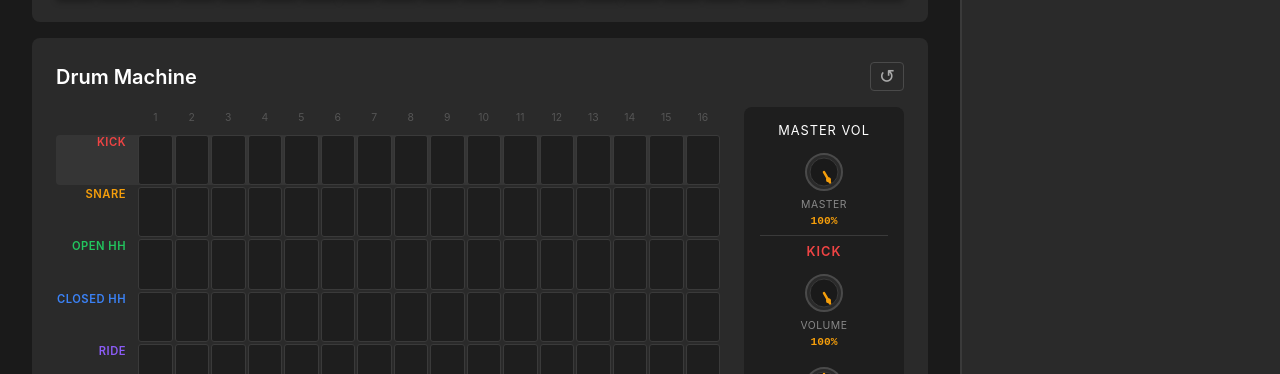
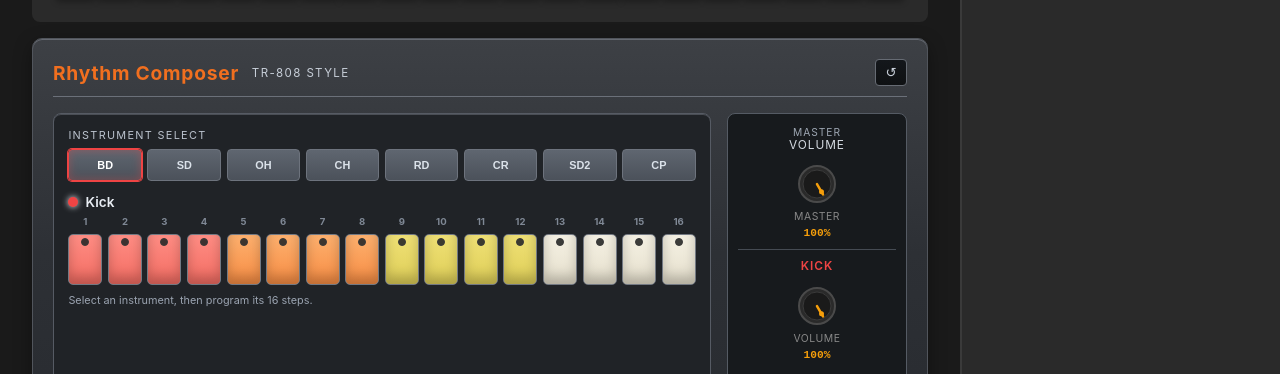
Before and after one commit to iw978599/discobot, a React (Vite) app in the folder ui/: page / in a window 1280 px wide. Shown: the part 426-800 px from the top of the page. Built offline with nearby package versions, Linux system fonts and the light colour scheme; no server answers.

Commit message:
Restyle drum machine and switch to instrument-first step programming

```diff
--- a/ui/src/components/DrumMachine.css
+++ b/ui/src/components/DrumMachine.css
@@ -1,159 +1,239 @@
 .drum-machine {
-  background: #2a2a2a;
-  border-radius: 8px;
-  padding: 1.5rem;
+  background: linear-gradient(180deg, #3d4045 0%, #2d3035 40%, #25282d 100%);
+  border-radius: 10px;
+  border: 1px solid #51555c;
+  box-shadow: inset 0 1px 0 #666a72, 0 6px 18px rgba(0, 0, 0, 0.35);
+  padding: 1.25rem;
 }
 
 .drum-machine-header {
   display: flex;
-  justify-content: space-between;
   align-items: center;
+  gap: 0.8rem;
   margin-bottom: 1rem;
+  border-bottom: 1px solid #6b7079;
+  padding-bottom: 0.6rem;
 }
 
 .drum-machine-header h2 {
-  font-size: 1.25rem;
-  font-weight: 600;
+  font-size: 1.2rem;
   margin: 0;
+  color: #f16f1f;
+  letter-spacing: 0.04em;
+}
+
+.drum-machine-model {
+  font-size: 0.72rem;
+  color: #c7ced8;
+  text-transform: uppercase;
+  letter-spacing: 0.12em;
 }
 
 .drum-reset-btn {
-  background: none;
-  border: 1px solid #4a4a4a;
+  margin-left: auto;
+  background: linear-gradient(#14171b, #0f1113);
+  border: 1px solid #666b73;
   border-radius: 4px;
-  padding: 0.25rem 0.5rem;
-  font-size: 1.2rem;
+  color: #c7ced8;
+  width: 2rem;
+  height: 1.7rem;
+  line-height: 1;
   cursor: pointer;
-  line-height: 1;
-  color: #aaa;
-  transition: border-color 0.2s;
 }
 
 .drum-reset-btn:hover {
-  border-color: #ef4444;
-  color: #ef4444;
+  border-color: #f16f1f;
+  color: #f16f1f;
 }
 
 .drum-machine-body {
-  display: flex;
-  gap: 1.5rem;
-  align-items: stretch;
+  display: grid;
+  grid-template-columns: minmax(0, 1fr) 180px;
+  gap: 1rem;
 }
 
-.drum-grid-wrapper {
-  flex: 1;
-  min-width: 0;
+.drum-sequencer-panel {
+  background: #202327;
+  border: 1px solid #565b64;
+  border-radius: 8px;
+  padding: 0.9rem;
+  box-shadow: inset 0 1px 0 #4a4e55;
+}
+
+.drum-section-title {
+  font-size: 0.68rem;
+  color: #bbc3ce;
+  text-transform: uppercase;
+  letter-spacing: 0.12em;
+  margin-bottom: 0.45rem;
+}
+
+.drum-instrument-buttons {
+  display: grid;
+  grid-template-columns: repeat(8, minmax(0, 1fr));
+  gap: 0.35rem;
+  margin-bottom: 0.8rem;
+}
+
+.drum-instrument-btn {
+  border: 1px solid #6d737d;
+  border-radius: 4px;
+  height: 2rem;
+  color: #dbe2ea;
+  background: linear-gradient(180deg, #5f6670 0%, #4b515a 100%);
+  font-size: 0.68rem;
+  font-weight: 700;
+  cursor: pointer;
+}
+
+.drum-instrument-btn.selected {
+  border-color: var(--drum-color);
+  box-shadow: 0 0 0 1px var(--drum-color), inset 0 0 10px color-mix(in srgb, var(--drum-color) 35%, transparent);
+  color: #fff;
+}
+
+.drum-step-header {
   display: flex;
   flex-direction: column;
+  gap: 0.35rem;
 }
 
-.drum-grid {
+.drum-selected-instrument {
   display: flex;
-  flex-direction: column;
-  gap: 2px;
-  width: 100%;
-  flex: 1;
+  align-items: center;
+  gap: 0.45rem;
+  color: #e8edf3;
+  font-size: 0.85rem;
+  font-weight: 600;
 }
 
-.drum-row {
-  display: flex;
-  align-items: stretch;
-  gap: 2px;
-  cursor: pointer;
-  border-radius: 4px;
-  transition: background 0.15s;
-  flex: 1;
-  min-height: 0;
+.drum-selected-dot {
+  width: 10px;
+  height: 10px;
+  border-radius: 50%;
+  box-shadow: 0 0 6px currentColor;
 }
 
-.drum-row.selected {
-  background: rgba(255, 255, 255, 0.05);
-}
-
-.drum-row-header {
-  cursor: default;
-  margin-bottom: 4px;
-  flex: 0 0 auto;
-}
-
-.drum-label-cell {
-  width: 80px;
-  flex-shrink: 0;
-  font-size: 0.7rem;
-  font-weight: 600;
-  text-align: right;
-  padding-right: 10px;
-  text-transform: uppercase;
-  letter-spacing: 0.5px;
-  color: #888;
-  overflow: hidden;
-  text-overflow: ellipsis;
-  white-space: nowrap;
+.drum-step-indicators {
+  display: grid;
+  grid-template-columns: repeat(16, minmax(0, 1fr));
+  gap: 0.35rem;
 }
 
 .drum-step-indicator {
-  flex: 1;
-  min-width: 20px;
-  min-height: 22px;
   text-align: center;
-  font-size: 0.65rem;
-  color: #555;
-  line-height: 22px;
+  font-size: 0.6rem;
+  color: #7f8895;
+  font-weight: 700;
 }
 
 .drum-step-indicator.active {
-  color: #22c55e;
-  font-weight: bold;
+  color: #f16f1f;
 }
 
-.drum-cell {
-  flex: 1;
-  min-width: 20px;
-  min-height: 22px;
-  border: 1px solid #3a3a3a;
-  border-radius: 3px;
-  background: #1e1e1e;
-  cursor: pointer;
-  transition: all 0.15s;
-  padding: 0;
+.drum-step-row {
+  margin-top: 0.45rem;
+  display: grid;
+  grid-template-columns: repeat(16, minmax(0, 1fr));
+  gap: 0.35rem;
 }
 
-.drum-cell.active {
-  opacity: 0.85;
-  border-color: transparent;
+.drum-step-btn {
+  height: 3.2rem;
+  border-radius: 5px;
+  border: 1px solid #737983;
+  padding: 0.2rem 0;
+  display: flex;
+  align-items: flex-start;
+  justify-content: center;
+  cursor: pointer;
+  transition: transform 0.08s, box-shadow 0.15s;
+  box-shadow: inset 0 -8px 12px rgba(0, 0, 0, 0.22);
 }
 
-.drum-cell:hover {
-  border-color: #666;
-  opacity: 0.7;
+.drum-step-btn:hover {
+  transform: translateY(-1px);
 }
 
-.drum-cell.current {
-  box-shadow: 0 0 6px #22c55e88;
-  border-color: #22c55e;
+.drum-step-btn:active {
+  transform: translateY(1px);
+}
+
+.drum-step-btn.band-a { background: linear-gradient(180deg, #ff8d84 0%, #f36d63 100%); }
+.drum-step-btn.band-b { background: linear-gradient(180deg, #fdb06e 0%, #f78d44 100%); }
+.drum-step-btn.band-c { background: linear-gradient(180deg, #efe075 0%, #dfcf58 100%); }
+.drum-step-btn.band-d { background: linear-gradient(180deg, #f5f1e4 0%, #e5dfcc 100%); }
+
+.drum-step-btn .drum-step-led {
+  width: 8px;
+  height: 8px;
+  border-radius: 50%;
+  border: 1px solid #393939;
+  background: rgba(40, 40, 40, 0.9);
+}
+
+.drum-step-btn.active {
+  border-color: var(--drum-color);
+  box-shadow: inset 0 -8px 12px rgba(0, 0, 0, 0.22), 0 0 0 1px var(--drum-color);
+}
+
+.drum-step-btn.active .drum-step-led {
+  background: var(--drum-color);
+  box-shadow: 0 0 8px color-mix(in srgb, var(--drum-color) 65%, transparent);
+}
+
+.drum-step-btn.current {
+  box-shadow: inset 0 -8px 12px rgba(0, 0, 0, 0.22), 0 0 0 1px var(--drum-color), 0 0 10px color-mix(in srgb, var(--drum-color) 55%, transparent);
+}
+
+.drum-step-note {
+  margin-top: 0.5rem;
+  color: #9aa3b0;
+  font-size: 0.68rem;
 }
 
 .drum-controls {
-  flex-shrink: 0;
-  padding: 1rem;
-  background: #1e1e1e;
+  background: #171a1d;
+  border: 1px solid #555b64;
   border-radius: 8px;
-  min-width: 160px;
+  padding: 0.75rem 0.6rem;
   display: flex;
   flex-direction: column;
   align-items: center;
 }
 
 .drum-controls-header {
-  margin-bottom: 0.75rem;
-  font-size: 0.8rem;
+  display: flex;
+  flex-direction: column;
+  align-items: center;
+  margin-bottom: 0.65rem;
+  font-size: 0.74rem;
+  letter-spacing: 0.08em;
   text-transform: uppercase;
-  letter-spacing: 1px;
+  color: #d5dbe2;
+}
+
+.drum-controls-subtle {
+  font-size: 0.64rem;
+  color: #9ea7b3;
+}
+
+.drum-controls-divider {
+  width: 100%;
+  height: 1px;
+  background: #454b53;
+  margin: 0.6rem 0;
 }
 
 .drum-knobs {
   display: flex;
   flex-direction: column;
   align-items: center;
-  gap: 1rem;
+  gap: 0.85rem;
 }
+
+@media (max-width: 1100px) {
+  .drum-machine-body {
+    grid-template-columns: 1fr;
+  }
+}
--- a/ui/src/components/DrumMachine.tsx
+++ b/ui/src/components/DrumMachine.tsx
@@ -25,6 +25,17 @@ const INSTRUMENT_LABELS: Record<DrumInstrument, string> = {
   crash: 'Crash',
   snare2: 'Snare 2',
   clap: 'Clap',
+};
+
+const INSTRUMENT_SHORT_LABELS: Record<DrumInstrument, string> = {
+  kick: 'BD',
+  snare: 'SD',
+  openHH: 'OH',
+  closedHH: 'CH',
+  ride: 'RD',
+  crash: 'CR',
+  snare2: 'SD2',
+  clap: 'CP',
 };
 
 const INSTRUMENT_COLORS: Record<DrumInstrument, string> = {
@@ -61,11 +72,10 @@ export default function DrumMachine({
 }: DrumMachineProps) {
   const [selectedInstrument, setSelectedInstrument] = useState<DrumInstrument>('kick');
 
-  const handleCellClick = useCallback((instrument: DrumInstrument, step: number) => {
-    const current = drumState[instrument].steps[step];
-    onStepToggle(instrument, step, !current);
-    setSelectedInstrument(instrument);
-  }, [drumState, onStepToggle]);
+  const handleStepClick = useCallback((step: number) => {
+    const current = drumState[selectedInstrument].steps[step];
+    onStepToggle(selectedInstrument, step, !current);
+  }, [drumState, selectedInstrument, onStepToggle]);
 
   const handleKnobChange = useCallback((key: 'volume' | 'tone' | 'extra', val: number) => {
     onSettingsChange(selectedInstrument, { [key]: val });
@@ -77,57 +87,75 @@ export default function DrumMachine({
   return (
     <div className="drum-machine">
       <div className="drum-machine-header">
-        <h2>Drum Machine</h2>
+        <h2>Rhythm Composer</h2>
+        <span className="drum-machine-model">TR-808 style</span>
         <button className="drum-reset-btn" onClick={onReset} title="Reset drum pattern and settings">
           &#8634;
         </button>
       </div>
 
       <div className="drum-machine-body">
-        <div className="drum-grid-wrapper">
-          <div className="drum-grid">
-            <div className="drum-row drum-row-header">
-              <div className="drum-label-cell" />
+        <div className="drum-sequencer-panel">
+          <div className="drum-instrument-select">
+            <div className="drum-section-title">Instrument Select</div>
+            <div className="drum-instrument-buttons">
+              {INSTRUMENTS.map((inst) => (
+                <button
+                  key={inst}
+                  className={`drum-instrument-btn ${selectedInstrument === inst ? 'selected' : ''}`}
+                  style={{ '--drum-color': INSTRUMENT_COLORS[inst] } as React.CSSProperties}
+                  onClick={() => setSelectedInstrument(inst)}
+                  title={INSTRUMENT_LABELS[inst]}
+                >
+                  <span>{INSTRUMENT_SHORT_LABELS[inst]}</span>
+                </button>
+              ))}
+            </div>
+          </div>
+
+          <div className="drum-step-programmer">
+            <div className="drum-step-header">
+              <div className="drum-selected-instrument">
+                <span
+                  className="drum-selected-dot"
+                  style={{ backgroundColor: INSTRUMENT_COLORS[selectedInstrument] }}
+                />
+                <span>{INSTRUMENT_LABELS[selectedInstrument]}</span>
+              </div>
+              <div className="drum-step-indicators">
                 {Array.from({ length: 16 }, (_, i) => (
                   <div key={i} className={`drum-step-indicator ${isPlaying && currentStep === i ? 'active' : ''}`}>
                     {i + 1}
                   </div>
                 ))}
               </div>
-            {INSTRUMENTS.map((inst) => (
-              <div
-                key={inst}
-                className={`drum-row ${selectedInstrument === inst ? 'selected' : ''}`}
-                onClick={() => setSelectedInstrument(inst)}
-              >
-                <div
-                  className="drum-label-cell"
-                  style={{ color: INSTRUMENT_COLORS[inst] }}
-                >
-                  {INSTRUMENT_LABELS[inst]}
             </div>
+            <div className="drum-step-row">
               {Array.from({ length: 16 }, (_, step) => {
-                  const active = drumState[inst].steps[step];
+                const active = drumState[selectedInstrument].steps[step];
+                const stepBand = step < 4 ? 'band-a' : step < 8 ? 'band-b' : step < 12 ? 'band-c' : 'band-d';
                 return (
                   <button
                     key={step}
-                      className={`drum-cell ${active ? 'active' : ''} ${isPlaying && currentStep === step ? 'current' : ''}`}
-                      style={{
-                        '--drum-color': INSTRUMENT_COLORS[inst],
-                        backgroundColor: active ? INSTRUMENT_COLORS[inst] : undefined,
-                      } as React.CSSProperties}
-                      onClick={(e) => { e.stopPropagation(); handleCellClick(inst, step); }}
-                    />
+                    className={`drum-step-btn ${stepBand} ${active ? 'active' : ''} ${isPlaying && currentStep === step ? 'current' : ''}`}
+                    style={{ '--drum-color': INSTRUMENT_COLORS[selectedInstrument] } as React.CSSProperties}
+                    onClick={() => handleStepClick(step)}
+                  >
+                    <span className="drum-step-led" />
+                  </button>
                 );
               })}
             </div>
-            ))}
+            <div className="drum-step-note">
+              Select an instrument, then program its 16 steps.
+            </div>
           </div>
         </div>
 
         <div className="drum-controls">
           <div className="drum-controls-header">
-            Master Vol
+            <span className="drum-controls-subtle">Master</span>
+            <span>Volume</span>
           </div>
           <DrumKnob
             label="Master"
@@ -135,9 +163,11 @@ export default function DrumMachine({
             displayValue={Math.round(drumMasterVolume * 100) + '%'}
             onChange={onMasterVolumeChange}
           />
-          <div style={{ width: '100%', height: 1, background: '#3a3a3a', margin: '0.5rem 0' }} />
+          <div className="drum-controls-divider" />
           <div className="drum-controls-header">
-            <span style={{ color: INSTRUMENT_COLORS[selectedInstrument], fontWeight: 600 }}>
+            <span
+              style={{ color: INSTRUMENT_COLORS[selectedInstrument], fontWeight: 600 }}
+            >
               {INSTRUMENT_LABELS[selectedInstrument]}
             </span>
           </div>
```
Lines whose indentation alone changed are shown as unchanged.
